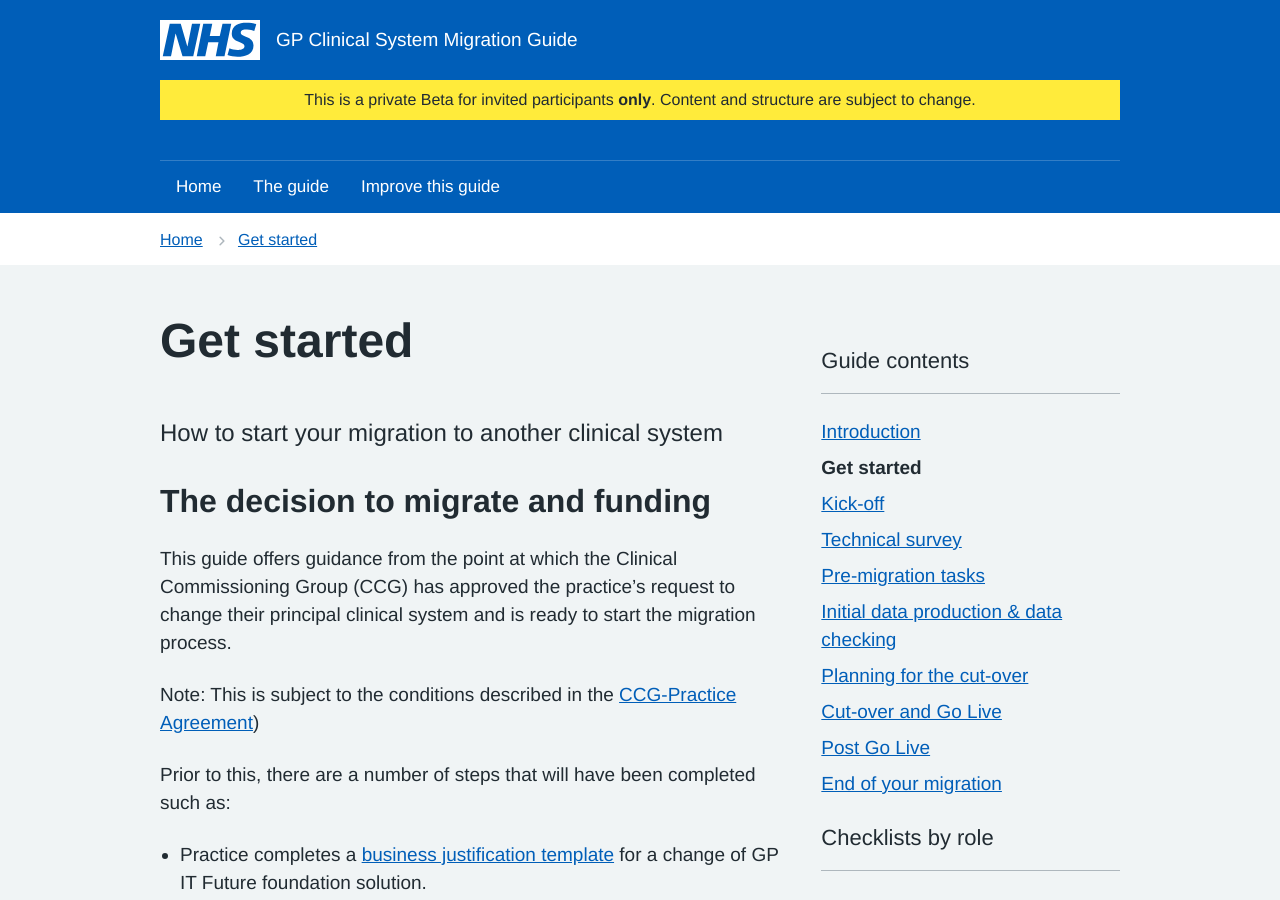
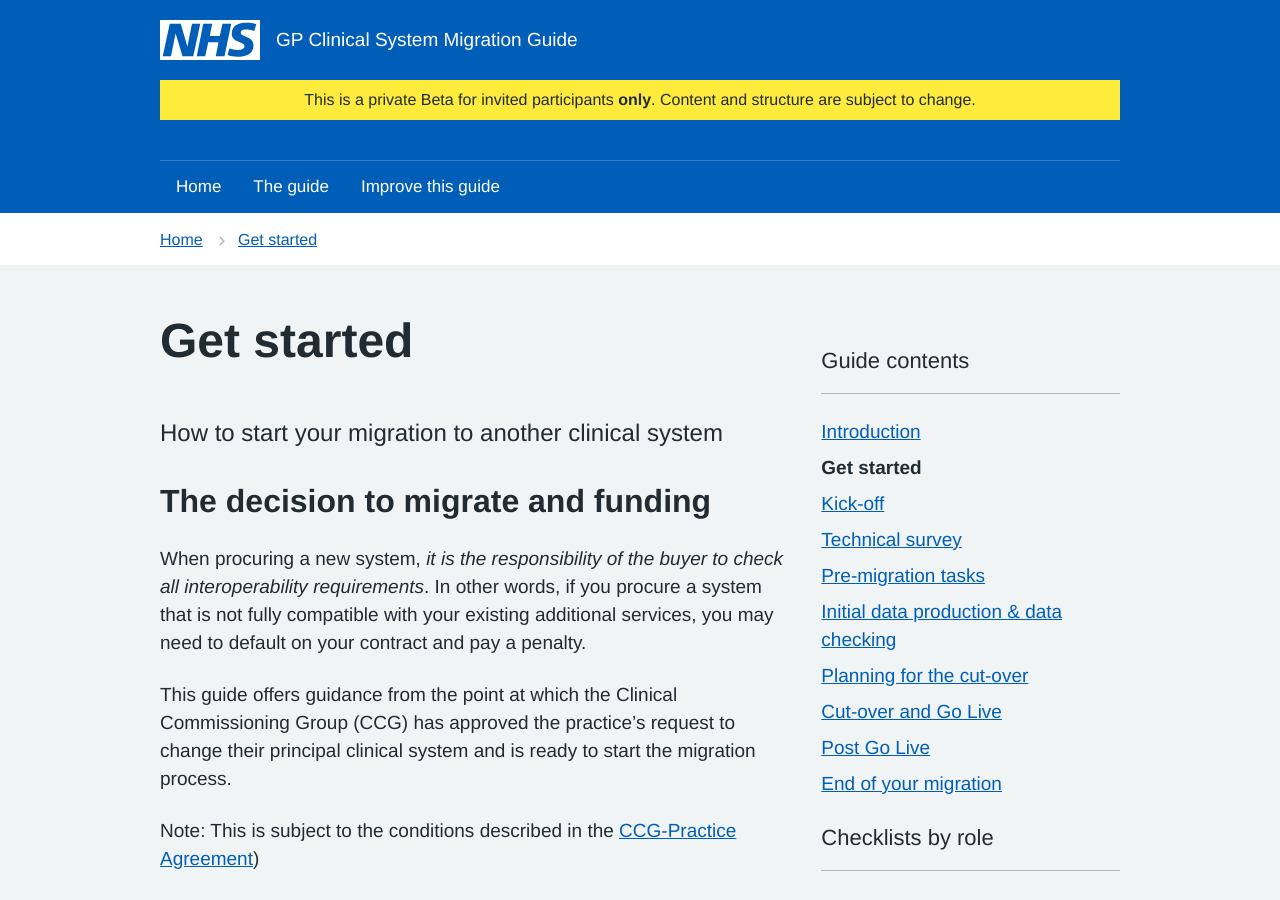
Before and after one commit to nhsconnect/prm-practice-migration, a Jekyll site: the page built from guide/00-get-started.md, in a window 1280 px wide and 900 px high. Built offline with Jekyll 4.4.1, drawn with Linux system fonts in a browser that asks for light colours; some web fonts are replaced.

Commit message:
added disclaimer on buyer's responsibility

```diff
--- a/guide/00-get-started.md
+++ b/guide/00-get-started.md
@@ -8,6 +8,10 @@ nextpage: /guide/kick-off
 ---
 
 ## The decision to migrate and funding {#decision-to-migrate-and-funding}
+<!-- [GAP] why has this heading gone strange? -->
+
+When procuring a new system, <em>it is the responsibility of the buyer to check all interoperability requirements</em>. In other words, if you procure a system that is not fully compatible with your existing additional services, you may need to default on your contract and pay a penalty.
+<!-- [UPLIFT] added 'buyer beware' disclaimer to prompt practices that it's their responsibility to check interoperability -->
 
 This guide offers guidance from the point at which the Clinical Commissioning Group (CCG) has approved the practice’s request to change their principal clinical system and is ready to start the migration process.
 
```
